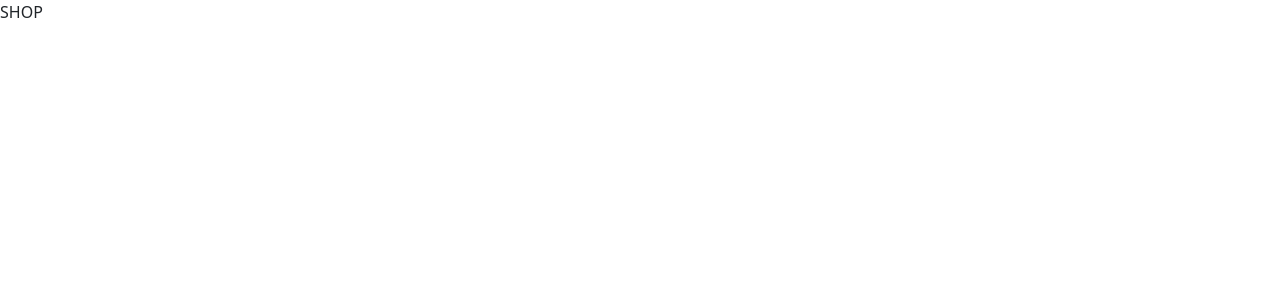
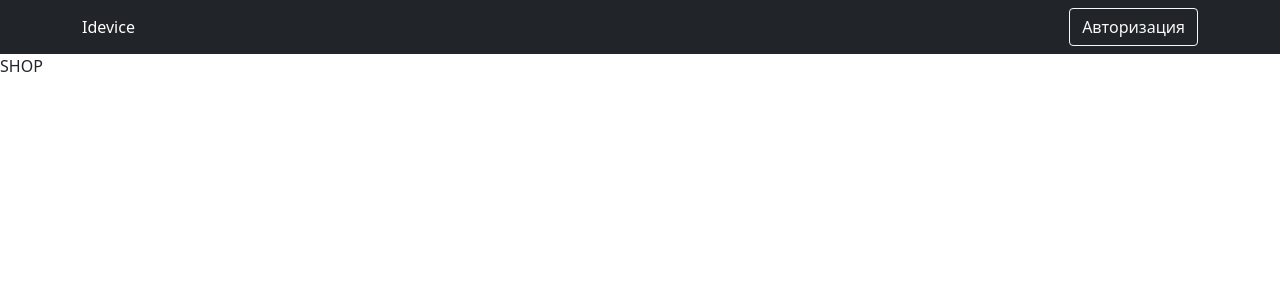
Before and after one commit to Anton1921980/PERN, a React (Create React App) app in the folder client/: page / in a window 1280 px wide. Shown: the top 300 px of the page. Built offline with nearby package versions, Linux system fonts and the light colour scheme.

Commit message:
bootstrap_navbar_works

```diff
--- a/client/src/App.js
+++ b/client/src/App.js
@@ -1,11 +1,13 @@
 import React from 'react';
 import { BrowserRouter } from 'react-router-dom';
 import AppRouter from './components/AppRouter';
+import NavBar from './components/NavBar'
 
 
 function App() {
   return (
     <BrowserRouter>
+    <NavBar/>
     <AppRouter/>
     </BrowserRouter>
   );
--- /dev/null
+++ b/client/src/components/NavBar.js
@@ -0,0 +1,44 @@
+import React, { useContext } from 'react';
+import { Context } from "../index";
+import Navbar from "react-bootstrap/Navbar";
+import Nav from "react-bootstrap/Nav";
+import { NavLink } from "react-router-dom";
+import { ADMIN_ROUTE, LOGIN_ROUTE, SHOP_ROUTE } from "../utils/consts";
+import { Button } from "react-bootstrap";
+import { observer } from "mobx-react-lite";
+import Container from "react-bootstrap/Container";
+import { useHistory } from 'react-router-dom'
+
+const NavBar = observer(() =>
+{
+    const { user } = useContext( Context )
+    return (
+        <Navbar bg="dark" expand="lg">
+            <Container>
+            <NavLink style={ { color: 'white', textDecoration: 'none' } } to={ SHOP_ROUTE }>Idevice</NavLink>
+            { user.isAuth ?
+                <Nav
+                    className="ml-auto"
+                    style={ { maxHeight: '100px', color: 'white' } }
+                >
+                    {/* <Nav.Link href="#home">Home</Nav.Link>
+                <Nav.Link href="#action2">Link</Nav.Link>
+                <Nav.Link href="#" disabled>Link</Nav.Link> */}
+                    <Button variant={ 'outline-light' }>Админка</Button>
+                    <Button variant={ 'outline-light' }className="ml-2">Войти</Button>
+                </Nav>
+                :
+                <Nav
+                    className="ml-auto"
+                    style={ { maxHeight: '100px', color: 'white' } }
+                >
+                    <Button variant={ 'outline-light' } onClick={() => user.setIsAuth(true)} >Авторизация</Button>
+
+                </Nav>
+            }
+            </Container>
+        </Navbar>
+    );
+});
+
+export default NavBar;
--- a/client/src/store/UserStore.js
+++ b/client/src/store/UserStore.js
@@ -10,7 +10,7 @@
         makeAutoObservable( this )
     }
 
-    setisAuth ( bool )
+    setIsAuth ( bool )
     {
         this._isAuth = bool
     }
```
Also changed, not shown: 1 other file (tests, documents, lock files or other folders).
